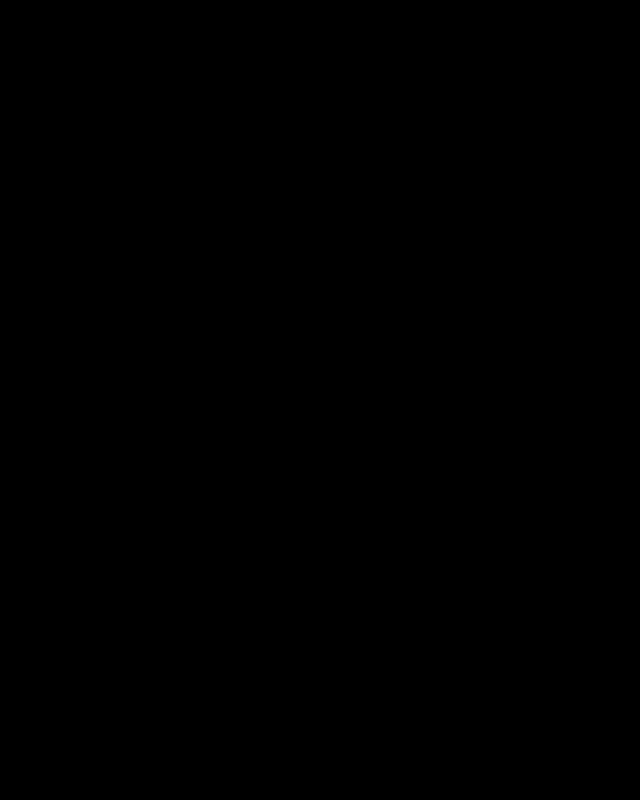
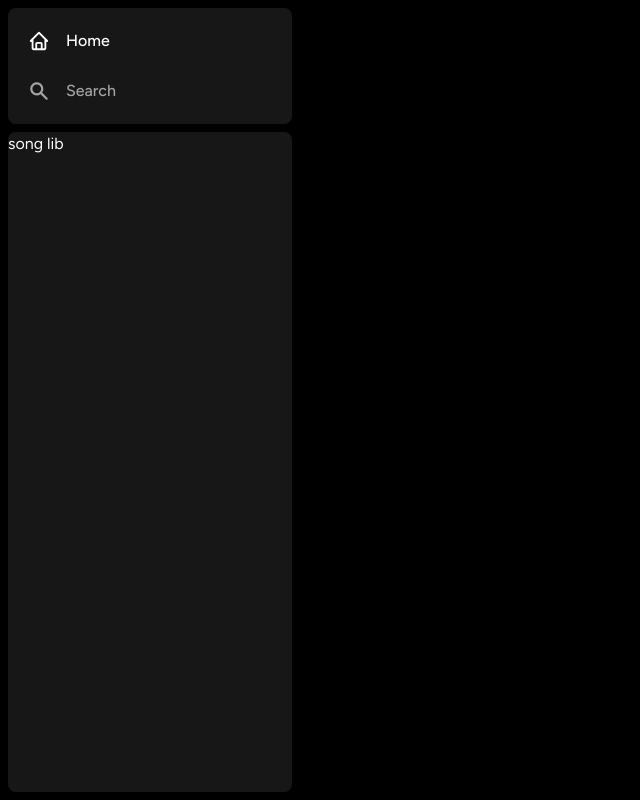
Before and after one commit to svssdeva/nextjs-spotify-clone, a Next.js app: page / in a window 1280 px wide. Shown: the whole page, without its empty margins (0-640 px from the left). Built offline with nearby package versions, Linux system fonts and the light colour scheme.

Commit message:
added simple sidebar

```diff
--- a/components/Box.tsx
+++ b/components/Box.tsx
@@ -1,4 +1,5 @@
 import React from "react";
+import {twMerge} from "tailwind-merge";
 
 interface BoxProps {
     children: React.ReactNode;
@@ -9,7 +10,13 @@
     className
                                  }) => {
   return (
-      <div>
+      <div className={twMerge(`
+      bg-neutral-900
+      rounded-lg
+      h-fit
+      w-full
+      `,
+          className)}>
           {children}
       </div>
   )
--- a/components/Sidebar.tsx
+++ b/components/Sidebar.tsx
@@ -1,6 +1,7 @@
 "use client";
 
 import Box from "@/components/Box";
+import SidebarItem from "@/components/SidebarItem";
 import {usePathname} from "next/navigation";
 import React, {useMemo} from "react";
 import {BiHome} from "react-icons/bi";
@@ -31,8 +32,17 @@
       <div className="flex h-full">
           <div className="hidden md:flex flex-col gap-y-2 bg-black h-full w-[300px] p-2">
              <Box>
+               <div className=" flex flex-col gap-y-4 px-5 py-4">
+                   {routes.map((route) => (
+                       <SidebarItem key={route.label} {...route}>
 
+                       </SidebarItem>
+                   ))}
+               </div>
              </Box>
+              <Box className="overflow-y-auto h-full">
+                song lib
+              </Box>
           </div>
       </div>
   )
--- /dev/null
+++ b/components/SidebarItem.tsx
@@ -0,0 +1,25 @@
+import Link from "next/link";
+import React from "react";
+import {IconType} from "react-icons";
+import {twMerge} from "tailwind-merge";
+
+interface SidebarItemProps {
+   icon: IconType;
+   label: string;
+   active?: boolean;
+   href: string;
+}
+const SidebarItem: React.FC<SidebarItemProps> = ({
+    icon: Icon,
+    label,
+    active,
+    href
+                                 }) => {
+  return (
+    <Link href={href} className={twMerge(`flex flex-row h-auto items-center w-full gap-x-4 text-md font-medium cursor-pointer hover:text-white transition text-neutral-400 py-1`, active && "text-white")}>
+      <Icon size={26}></Icon> <p className="truncate w-full">{label}</p>
+    </Link>
+  )
+}
+
+export default SidebarItem
--- a/package.json
+++ b/package.json
@@ -9,6 +9,9 @@
     "lint": "next lint"
   },
   "dependencies": {
+    "@radix-ui/react-dialog": "^1.0.4",
+    "@radix-ui/react-slider": "^1.1.2",
+    "@stripe/stripe-js": "^1.54.0",
     "@supabase/auth-helpers-nextjs": "^0.7.2",
     "@supabase/auth-ui-react": "^0.4.2",
     "@supabase/auth-ui-shared": "^0.1.6",
```
Also changed, not shown: 1 other file (tests, documents, lock files or other folders).
